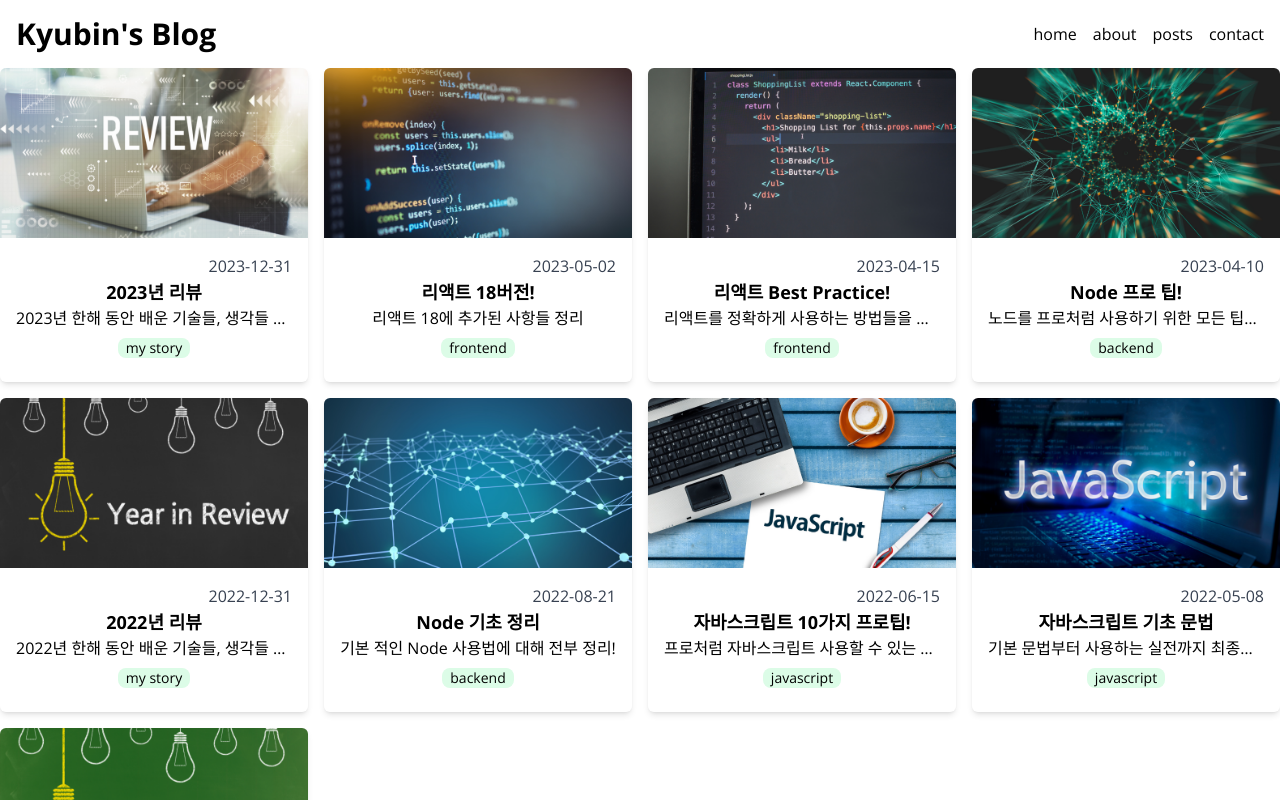
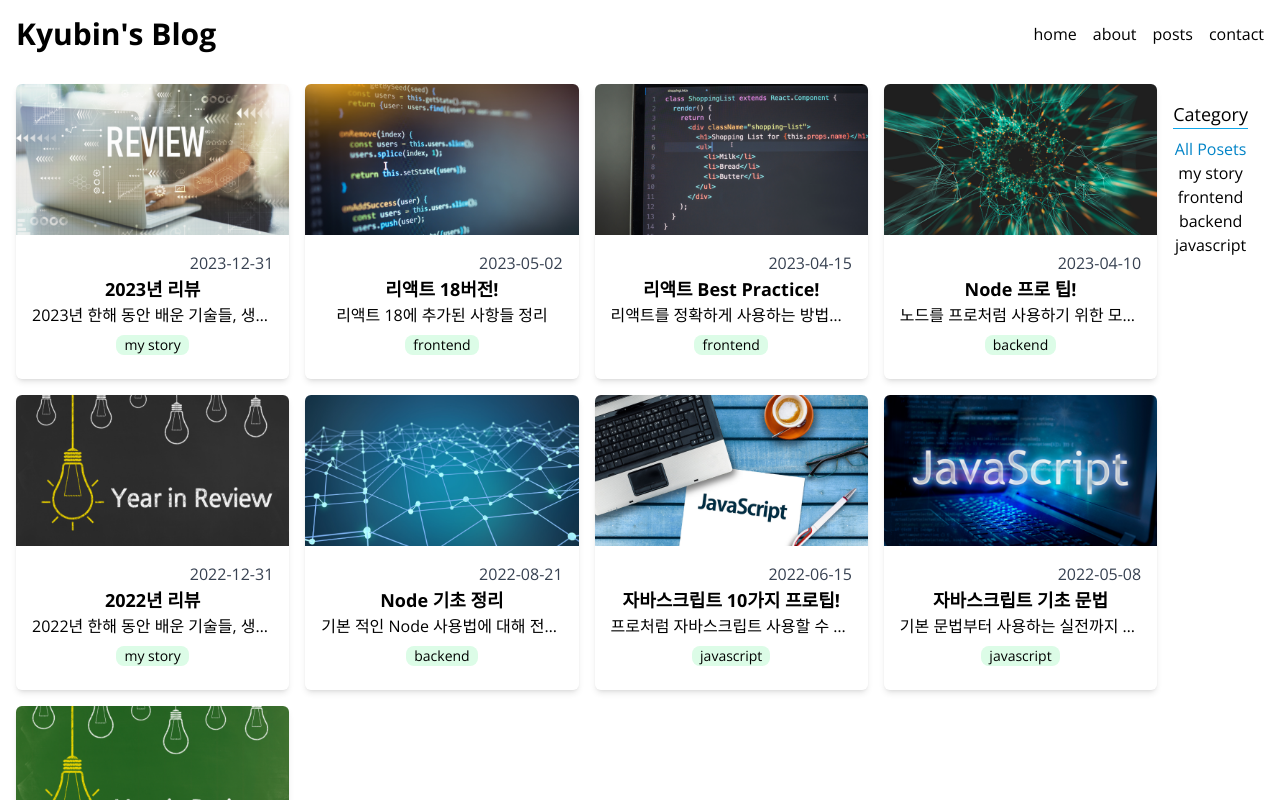
Before and after one commit to kyubin-io/blog-nextjs, a Next.js app: page /posts in a window 1280 px wide. Built offline with nearby package versions, Linux system fonts and the light colour scheme.

Commit message:
style posts page

```diff
--- a/src/components/Categories.tsx
+++ b/src/components/Categories.tsx
@@ -8,11 +8,19 @@
 
 export default function Categories({ categories, selected, onClick }: Props) {
   return (
-    <section>
-      <h2></h2>
+    <section className="text-center p-4">
+      <h2 className="text-lg front-bold border-b border-sky-500 mb-2">
+        Category
+      </h2>
       <ul>
         {categories.map((category) => (
-          <li key={category} onClick={() => onClick(category)}>
+          <li
+            className={`cursor-pointer hover:text-sky-500 ${
+              category === selected && "text-sky-600"
+            }`}
+            key={category}
+            onClick={() => onClick(category)}
+          >
             {category}
           </li>
         ))}
--- a/src/components/FilterablePosts.tsx
+++ b/src/components/FilterablePosts.tsx
@@ -18,7 +18,7 @@
       ? posts
       : posts.filter((post) => post.category === selected);
   return (
-    <section>
+    <section className="flex m-4">
       <PostsGrid posts={filtered} />
       <Categories
         categories={[ALL_POSTS, ...categories]}
```
